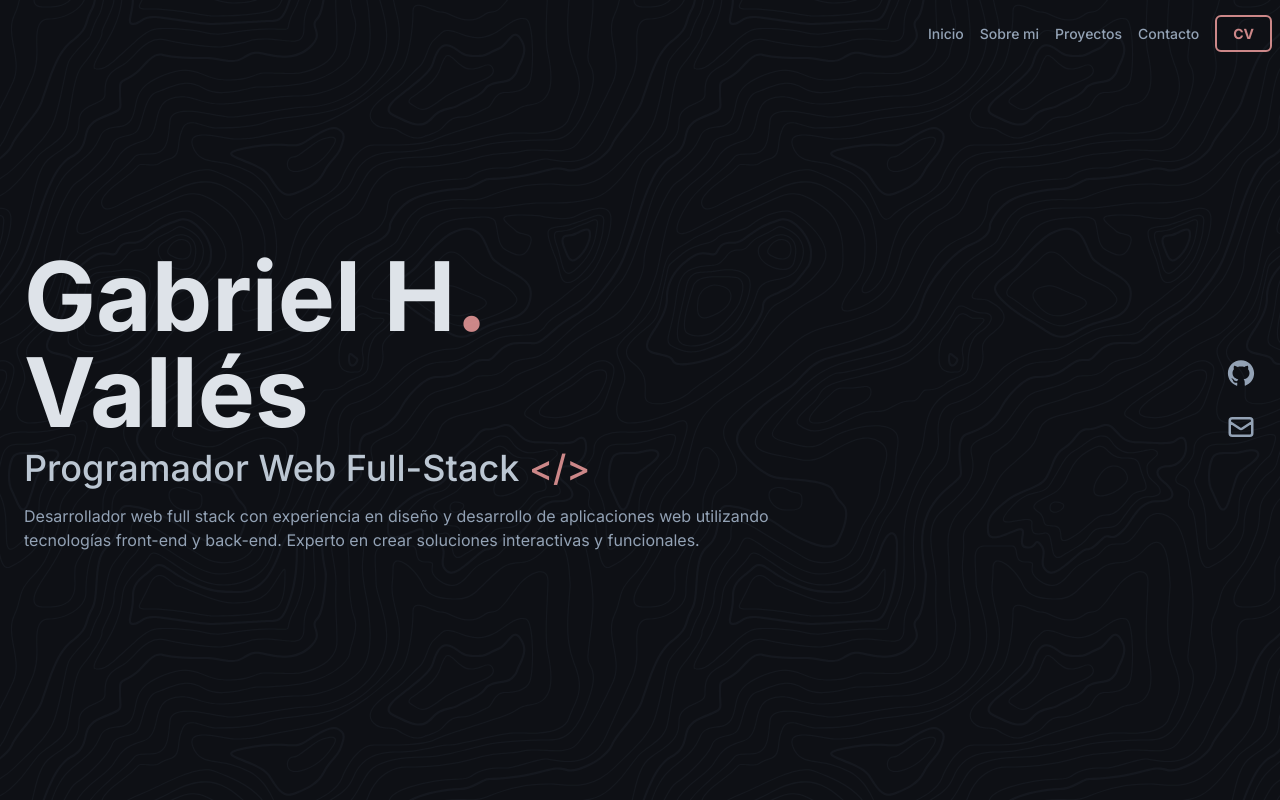
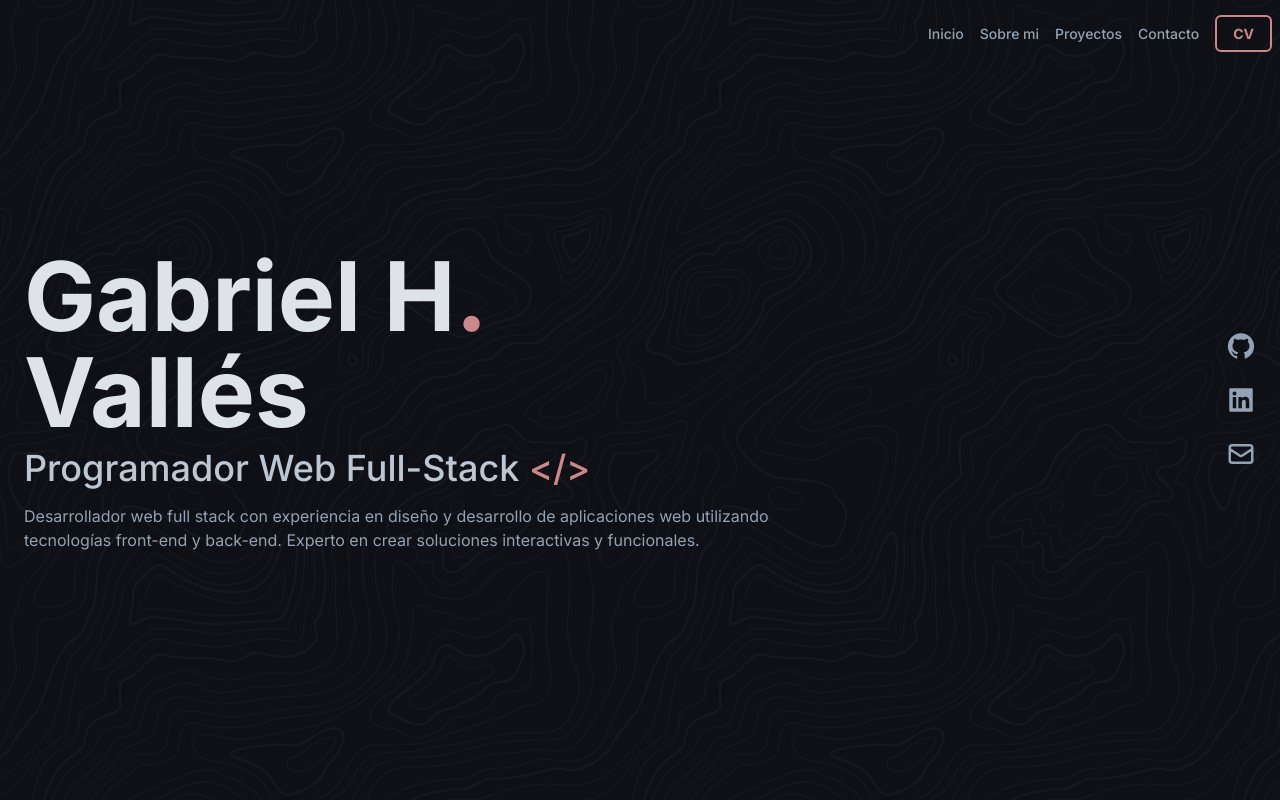
Before and after one commit to Gabo-div/portfolio-v3, a Next.js app: page / in a window 1280 px wide. Shown: the top 800 px of the page. Built offline with nearby package versions, Linux system fonts and the light colour scheme.

Commit message:
Linkedin agregado

```diff
--- a/src/app/page.tsx
+++ b/src/app/page.tsx
@@ -1,4 +1,4 @@
-import { AiFillGithub, AiFillHtml5, AiFillTwitterCircle, AiOutlineInstagram, AiOutlineMessage } from "react-icons/ai";
+import { AiFillGithub, AiFillHtml5, AiOutlineMessage, AiFillLinkedin } from "react-icons/ai";
 import { HiOutlineMail } from "react-icons/hi";
 import { FaCss3Alt } from "react-icons/fa";
 import { BiLogoJavascript, BiLogoReact, BiLogoSass, BiLogoTypescript } from "react-icons/bi";
@@ -104,6 +104,15 @@ export default function Home() {
               className="group group-hover/list:opacity-50 hover:!opacity-100 transition-all"
             >
               <AiFillGithub className="group-hover:text-red-300/80 text-3xl transition-all" />
+            </a>
+
+            <a
+              href="https://www.linkedin.com/in/gabriel-h-valles/"
+              rel="noreferrer"
+              target="_blank"
+              className="group group-hover/list:opacity-50 hover:!opacity-100 transition-all"
+            >
+              <AiFillLinkedin className="group-hover:text-red-300/80 text-3xl transition-all" />
             </a>
 
             <a
```
